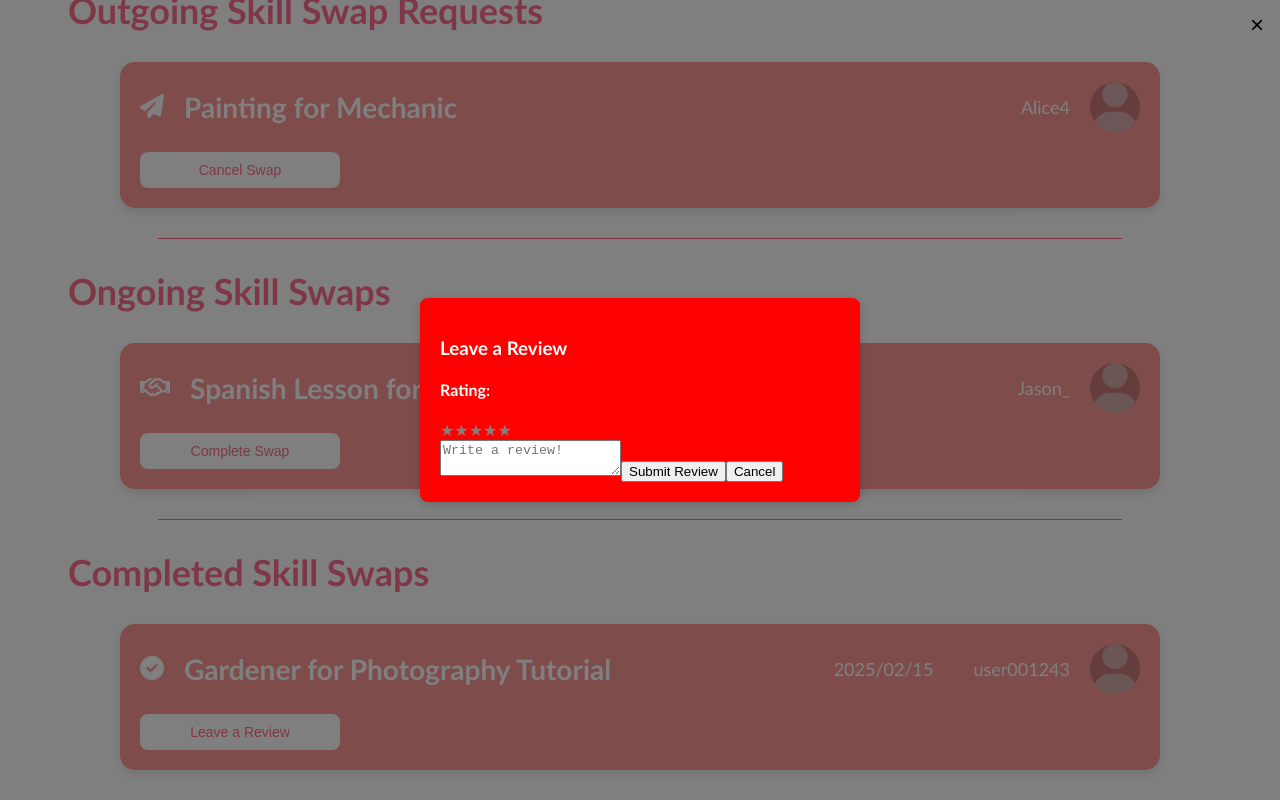
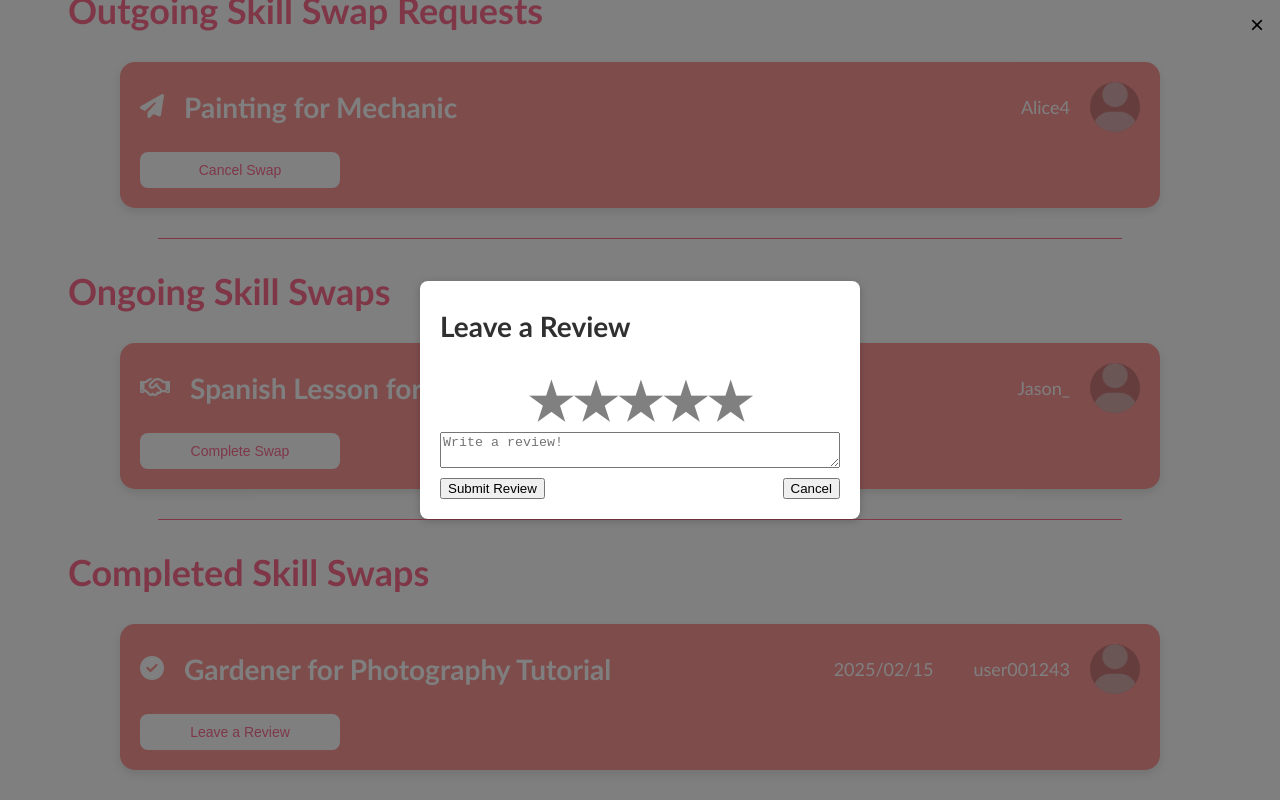
Before and after one commit to oOoOoOo0o/CS4227-project, a React (Vite) app in the folder skillswap/: page / in a window 1280 px wide. Both pictures are taken after a click on the button "Leave a Review". Shown: the part 323-1123 px from the top of the page. Built offline with nearby package versions, Linux system fonts and the light colour scheme.

Commit message:
CSS for reviews

```diff
--- a/skillswap/src/components/Modal.css
+++ b/skillswap/src/components/Modal.css
@@ -12,11 +12,11 @@
 }
 
 .modal-box {
-    background-color: red;
-    padding: 20px;
+    background-color: white;
+    padding: 0 20px 20px 20px;
     border-radius: 8px;
     width: 400px;
-    box-shadow: 0px 2px 10px rgba(0, 0, 0, 0.2);
+    box-shadow: 0 2px 10px rgba(0, 0, 0, 0.2);
 }
 
 .close-button {
@@ -28,3 +28,41 @@
     font-size: 1.5rem;
     cursor: pointer;
 }
+
+.modal-content {
+    width: 100%;
+    color: #303030;
+    align-items: flex-start;
+}
+
+.modal-content h3 {
+    width: 100%;
+    font-size: 28px;
+    font-weight: 600;
+}
+
+.stars {
+    width: 100%;
+    display: flex;
+    justify-content: center;
+    font-size: 50px;
+    font-weight: 600;
+}
+
+.desc {
+    width: 100%;
+    display: flex;
+    justify-content: center;
+    font-size: 20px;
+    padding-bottom: 10px;
+
+    textarea {
+        width: 100%;
+    }
+}
+
+.buttons {
+    width: 100%;
+    display: flex;
+    justify-content: space-between;
+}
--- a/skillswap/src/components/Navbar.tsx
+++ b/skillswap/src/components/Navbar.tsx
@@ -1,4 +1,4 @@
-import React, {useState} from 'react';
+import {useState} from 'react';
 import {
     AppBar,
     Toolbar,
--- a/skillswap/src/components/RatingComponent.tsx
+++ b/skillswap/src/components/RatingComponent.tsx
@@ -12,7 +12,6 @@ const RatingComponent: React.FC<RatingComponentProps> = ({rating, setRating}) =>
 
     return (
         <div>
-            <h4>Rating: </h4>
             {[1, 2, 3, 4, 5].map((star) => (
                 <span key={star} onClick={() => handleRatingChange(star)}
                       style={{cursor: "pointer", color: rating >= star ? "gold": "gray"}}
--- a/skillswap/src/components/ReviewForm.tsx
+++ b/skillswap/src/components/ReviewForm.tsx
@@ -2,6 +2,7 @@ import React, {useState} from "react";
 import {submitReview} from "../services/api";
 import RatingComponent from "./RatingComponent.tsx";
 import {ReviewData} from "../types/ReviewData.tsx";
+import "./Modal.css"
 
 interface ReviewFormProps {
     swapId: number;
@@ -33,16 +34,22 @@ const ReviewForm: React.FC<ReviewFormProps> = ({swapId, onSubmitReview, onClose}
     };
 
     return (
-        <form onSubmit={handleSubmit}>
+        <form className="modal-content" onSubmit={handleSubmit}>
             <h3>Leave a Review</h3>
+            <div className="stars">
                 <RatingComponent rating={rating} setRating={setRating}/>
+            </div>
+            <div className="desc">
                 <textarea
                     value={description}
                     onChange={(e) => setDescription(e.target.value)}
                     placeholder="Write a review!"
                 />
+            </div>
+            <div className="buttons">
                 <button type="submit">Submit Review</button>
                 <button type="button" onClick={onClose}>Cancel</button>
+            </div>
         </form>
     );
 };
--- a/skillswap/src/components/ViewReview.tsx
+++ b/skillswap/src/components/ViewReview.tsx
@@ -10,12 +10,19 @@ interface ReviewFormProps {
 
 const ViewReview: React.FC<ReviewFormProps> = ({swap, onClose, deleteReview}) => {
     return (
-        <div>
+        <div className="modal-content">
             <h3>Your Review</h3>
-            <RatingComponent rating={swap.rating} setRating={() => {}}/>
-            {swap.ratingDescription}
-            <button type="button" onClick={onClose}>Close</button>
-            <button type="button" onClick={deleteReview}>Delete Review</button>
+            <div className="stars">
+                <RatingComponent rating={swap.rating} setRating={() => {
+                }}/>
+            </div>
+            <div className="desc">
+                {swap.ratingDescription}
+            </div>
+            <div className="buttons">
+                <button type="button" onClick={onClose}>Close</button>
+                <button type="button" onClick={deleteReview}>Delete Review</button>
+            </div>
         </div>
     );
 };
```
Lines whose indentation alone changed are shown as unchanged.
